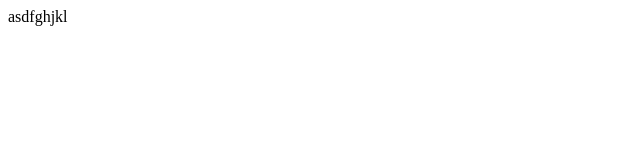
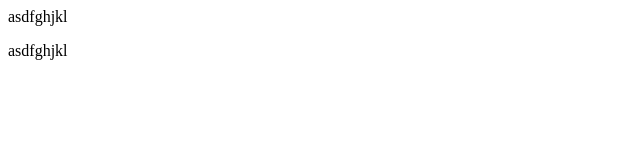
Before and after one commit to MANISHA-MALLICK/hello, a plain HTML site: page new1.html in a window 1280 px wide. Shown: the full height of the page, 0-640 px from the left. Drawn offline with Linux system fonts and the light colour scheme.

Commit message:
added new line

```diff
--- a/new1.html
+++ b/new1.html
@@ -5,4 +5,5 @@
 </head>
 <body>
 	<p>asdfghjkl</p>
+	<P>asdfghjkl</P>
 </body></html>
```
